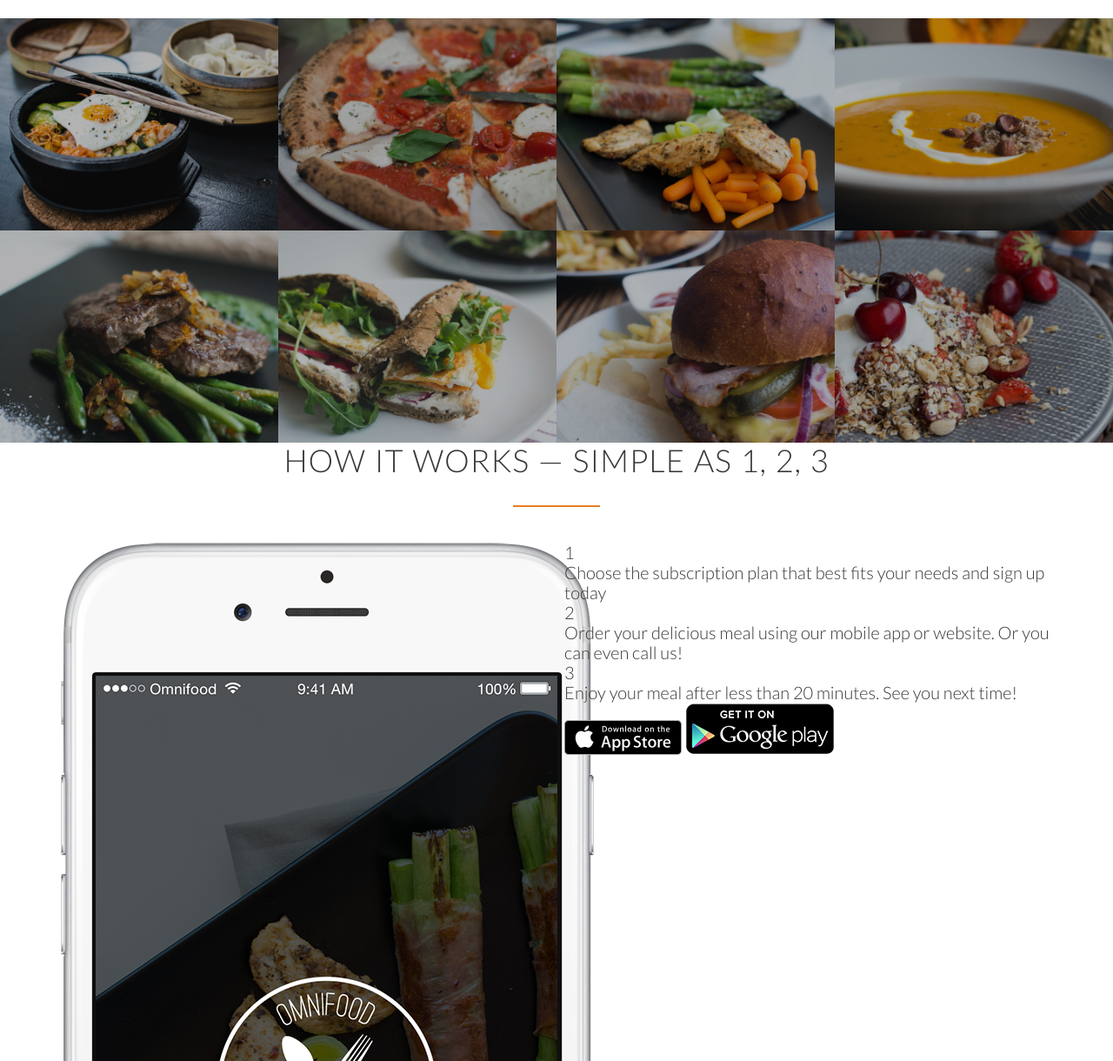
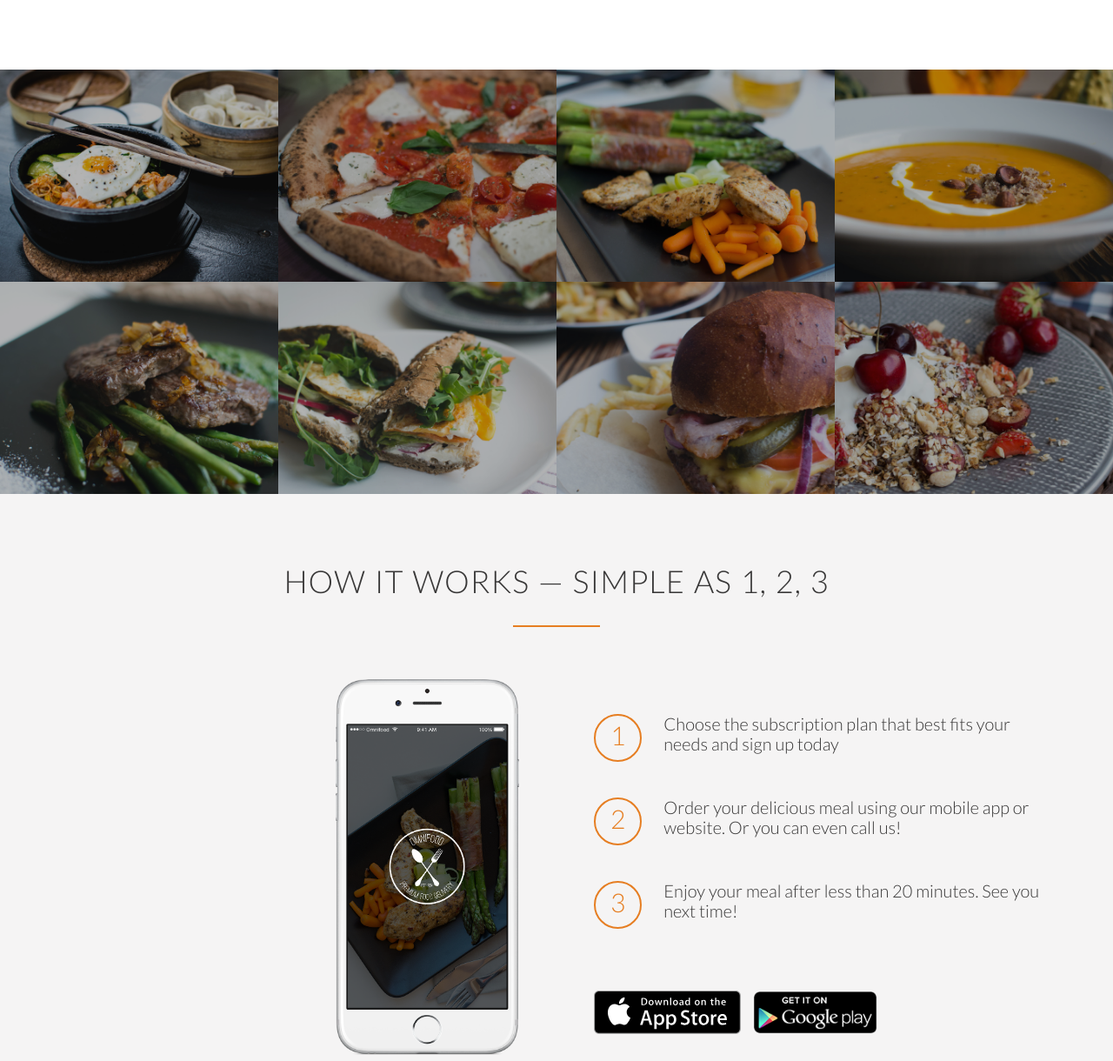
Before and after one commit to nparsley/omnifood, a plain HTML site: page index.html in a window 1280 px wide. Shown: the part 1463-2683 px from the top of the page at 87% size. Drawn offline with Linux system fonts and the light colour scheme; files whose address does not match are found by name.

Commit message:
how it works edits

```diff
--- a/index.html
+++ b/index.html
@@ -87,7 +87,7 @@
         </section>
 
         <section class="section-meals">
-            <ul class="meals-showcase">
+            <ul class="meals-showcase clearfix">
                 <li>
                     <figure class="meal-photo">
                         <img src="resources/css/img/1.jpg" alt="Korean bibimbap with egg and vegetables">
@@ -109,7 +109,7 @@
                     </figure>
                 </li>
             </ul>
-            <ul class="meals-showcase">
+            <ul class="meals-showcase clearfix">
                 <li>
                     <figure class="meal-photo">
                         <img src="resources/css/img/5.jpg" alt="Paleo beef steak vegetables">
--- a/resources/css/style.css
+++ b/resources/css/style.css
@@ -20,6 +20,17 @@ html {
     font-size: 20px;
     text-rendering: optimizeLegibility;
 }
+
+
+.clearfix {zoom: 1}
+.clearfix:after {
+    content: '.';
+    clear: both;
+    display: block;
+    height: 0;
+    visibility: hidden;
+}
+
 
 /* ------------------------- */
 /* REUSABLE COMPONENTS*/
@@ -249,3 +260,55 @@ header {
     opacity: 1;
     transform: scale(1.03);
 }
+
+
+/* ------------------------- */
+/* HOW IT WORKS */
+/* ------------------------- */
+
+.section-steps {
+    background-color: rgb(245, 244, 244);
+}
+
+.col:first-child {
+    text-align: right;
+    padding-right: 3%;
+    margin-top: 30px;
+}
+
+.col:last-child {
+    padding-left: 3%;
+    margin-top: 70px;
+}
+
+.app-screen {
+    width: 40%;
+}
+
+.works-step {
+    margin-bottom: 50px;
+}
+
+.works-step:last-of-type {
+    margin-bottom: 80px;
+}
+
+.works-step div {
+    color: #e67e22;
+    border: 2px solid #e67e22;
+    display: inline-block;
+    border-radius: 50%;
+    height: 55px;
+    width: 55px;
+    text-align: center;
+    padding: 5px;
+    float: left;
+    font-size: 150%;
+    margin-right: 25px;
+}
+
+.btn-app img {
+    height: 50px;
+    width: auto;
+    margin-right: 10px;
+}
```
